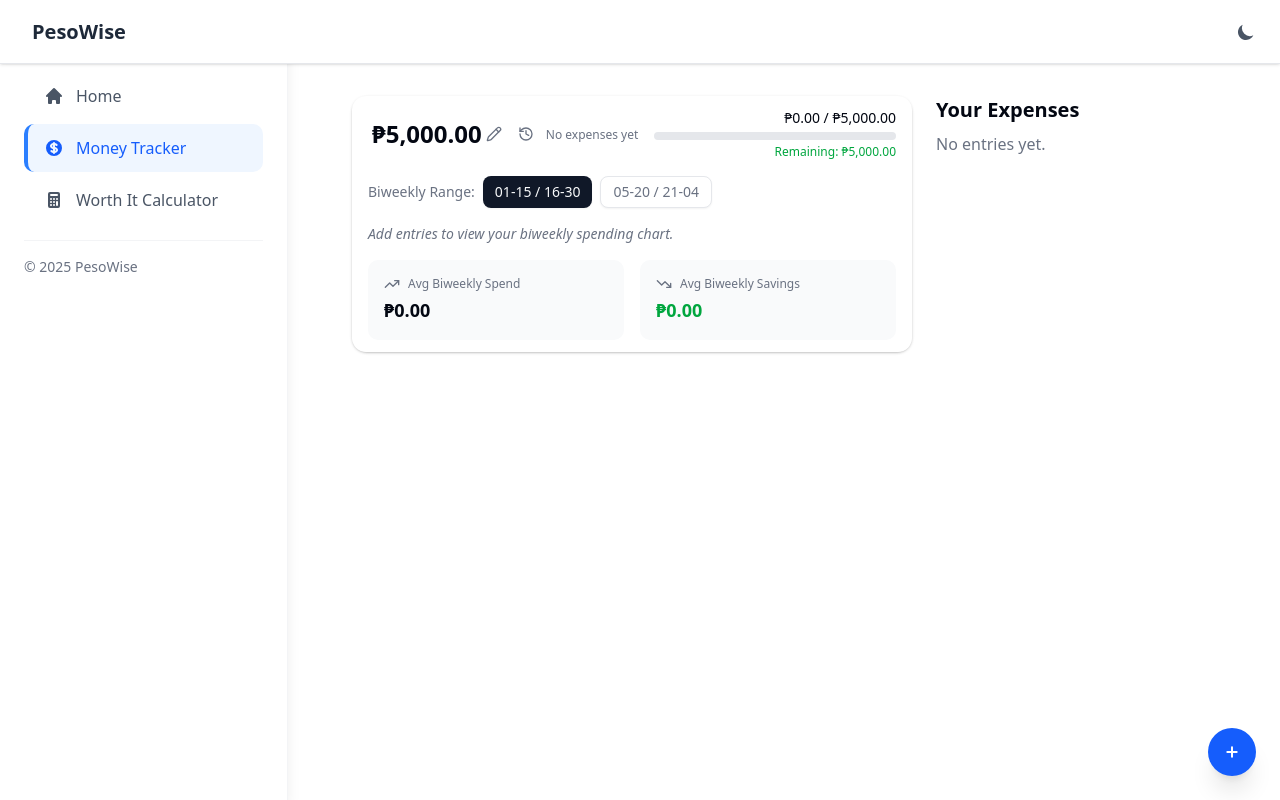
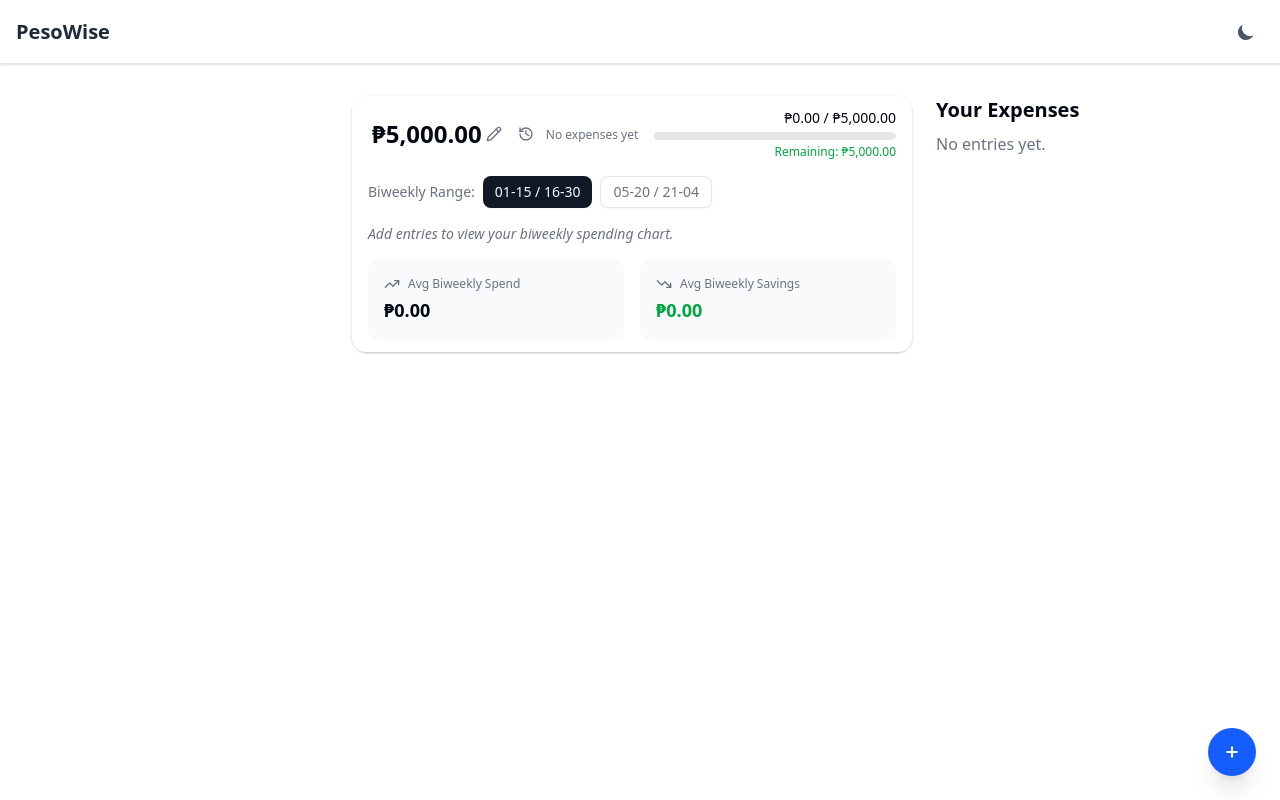
Before and after one commit to xjeyceex/financial-app, a Next.js app: page /money-tracker in a window 1280 px wide. Built offline with nearby package versions, Linux system fonts and the light colour scheme.

Commit message:
android changesnpx cap sync android

```diff
--- a/src/app/layout.tsx
+++ b/src/app/layout.tsx
@@ -1,8 +1,9 @@
 import './globals.css';
-import Sidebar from '@/components/Sidebar';
+// import Sidebar from '@/components/Sidebar';
 import { Geist, Geist_Mono } from 'next/font/google';
 import ThemeWrapper from '@/components/ThemeWrapper';
 import LayoutWrapper from '@/components/LayoutWrapper';
+import Navbar from '@/components/Navbar';
 
 const geistSans = Geist({
   variable: '--font-geist-sans',
@@ -35,7 +36,8 @@ export default function RootLayout({
         className={`${geistSans.variable} ${geistMono.variable} antialiased`}
       >
         <ThemeWrapper>
-          <Sidebar />
+          {/* <Sidebar /> */}
+          <Navbar />
           <LayoutWrapper>{children}</LayoutWrapper>
         </ThemeWrapper>
       </body>
--- a/src/app/page.tsx
+++ b/src/app/page.tsx
@@ -1,48 +1,5 @@
-// app/page.tsx
-'use client';
-
-import Link from 'next/link';
-import { Card, CardContent, CardTitle } from '@/components/ui/card';
-
-const modules = [
-  {
-    label: 'Money Tracker',
-    description: 'Track expenses with smart tagging.',
-    href: '/money-tracker',
-  },
-  {
-    label: '🧠 Worth It? Calculator',
-    description: 'Know if a purchase is worth your time.',
-    href: '/worth-it',
-  },
-];
+import { redirect } from 'next/navigation';
 
 export default function Home() {
-  return (
-    <div className="min-h-[100dvh] overflow-hidden flex items-center justify-center bg-gradient-to-br from-background to-muted text-center">
-      <div className="space-y-6 max-w-md w-full px-6 py-4">
-        <h1 className="text-4xl font-bold text-foreground">
-          Personal Finance Tools
-        </h1>
-        <p className="text-muted-foreground">
-          Simple tools to help you manage money better, made for the PH context.
-        </p>
-
-        <div className="space-y-4">
-          {modules.map((mod) => (
-            <Link key={mod.href} href={mod.href} className="block">
-              <Card className="hover:bg-muted transition-colors cursor-pointer text-left">
-                <CardContent className="py-4">
-                  <CardTitle className="text-xl">{mod.label}</CardTitle>
-                  <p className="text-sm text-muted-foreground">
-                    {mod.description}
-                  </p>
-                </CardContent>
-              </Card>
-            </Link>
-          ))}
-        </div>
-      </div>
-    </div>
-  );
+  redirect('/money-tracker');
 }
--- /dev/null
+++ b/src/components/Navbar.tsx
@@ -0,0 +1,43 @@
+'use client';
+
+import Link from 'next/link';
+import { useTheme } from 'next-themes';
+import { useEffect, useState, useCallback } from 'react';
+import { HiSun, HiMoon } from 'react-icons/hi';
+
+export default function Navbar() {
+  const { setTheme, resolvedTheme } = useTheme();
+  const [mounted, setMounted] = useState(false);
+
+  useEffect(() => setMounted(true), []);
+
+  const toggleTheme = useCallback(() => {
+    setTheme(resolvedTheme === 'dark' ? 'light' : 'dark');
+  }, [resolvedTheme, setTheme]);
+
+  if (!mounted) return null;
+
+  return (
+    <header className="fixed top-0 left-0 right-0 z-50 h-16 bg-white dark:bg-zinc-900 shadow-sm border-b border-gray-200 dark:border-zinc-700 px-4 flex items-center justify-between">
+      {/* Logo / Title */}
+      <Link
+        href="/"
+        className="text-xl font-semibold text-gray-800 dark:text-white"
+      >
+        PesoWise
+      </Link>
+
+      {/* Dark mode toggle */}
+      <button
+        onClick={toggleTheme}
+        className="p-2 rounded-md hover:bg-gray-100 dark:hover:bg-zinc-800 transition"
+      >
+        {resolvedTheme === 'dark' ? (
+          <HiSun className="w-5 h-5 text-yellow-400" />
+        ) : (
+          <HiMoon className="w-5 h-5 text-gray-600" />
+        )}
+      </button>
+    </header>
+  );
+}
```
Also changed, not shown: public/sw.js.
